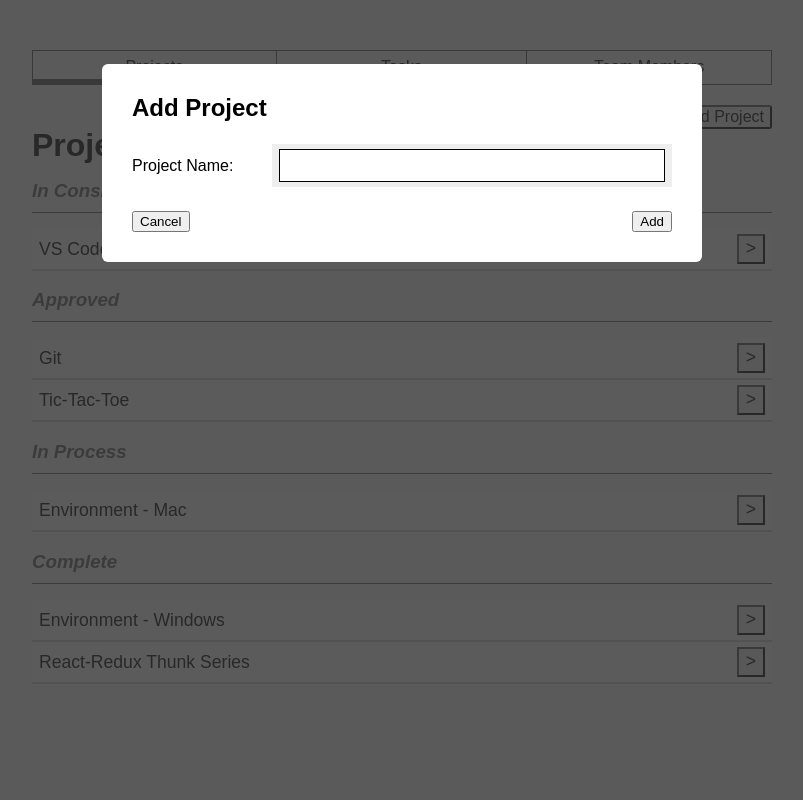
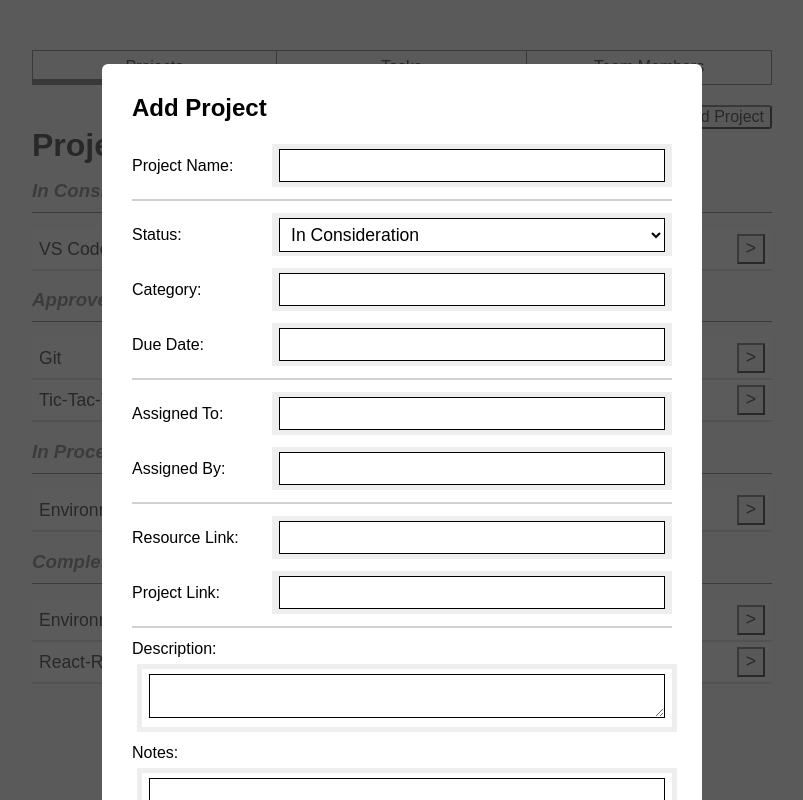
Before and after one commit to isabel985/task-manager, a React (Create React App) app: page /projects in a window 1280 px wide. Both pictures are taken after a click on the button "Add Project". Shown: the whole page, without its empty margins (238-1041 px from the left). Built offline with nearby package versions, Linux system fonts and the light colour scheme.

Commit message:
project-add-form correctly updates data

```diff
--- a/src/App.css
+++ b/src/App.css
@@ -236,9 +236,17 @@ form .item-detail-group:nth-last-child(2) {
   background: #808080;
 }
 
-.full-width {
+.item-detail.full-width {
   width: 100%;
   display: inline-block;
+}
+
+.full-width .item-detail-value {
+  width: 100%;
+  margin-top: 6px;
+  float: left;
+  border: 5px solid #eee;
+  background-color: #fff;
 }
 
 .item-detail-value.paragraph {
@@ -247,11 +255,11 @@ form .item-detail-group:nth-last-child(2) {
   height: auto;
   overflow-y: scroll;
   display: block;
-  width: 100%;
+  /* width: 100%;
   border: 5px solid #eee;
   background: #fff;
   margin: 10px 0;
-  line-height: 20px;
+  line-height: 20px; */
 }
 
 /* LET'S TRY GRID */
--- a/src/components/AddProjectForm.js
+++ b/src/components/AddProjectForm.js
@@ -7,7 +7,7 @@ class AddProjectForm extends Component {
 
     this.state = {
       project_name: '',
-      project_status: '',
+      project_status: 'in-consideration',
       project_category: '',
       project_due_date: '',
       project_end_date: '',
@@ -44,7 +44,7 @@ class AddProjectForm extends Component {
   handleReset = () => {
     this.setState({
       project_name: '',
-      project_status: '',
+      project_status: 'in-consideration',
       project_category: '',
       project_due_date: '',
       project_end_date: '',
@@ -81,6 +81,163 @@ class AddProjectForm extends Component {
               </div>
             </div>
 
+            <div className="item-detail-group">
+              <div className="item-detail">
+                <label className="item-detail-label">
+                  Status:
+                </label>
+
+                <div className="item-detail-value">
+                  <select
+                    className="item-detail-input"
+                    name="project_status"
+                    onChange={this.handleInputChange}
+                    value={this.state.project_status}>
+
+                    <option value="in-consideration">
+                      In Consideration
+                    </option>
+                    <option value="approved">
+                      Approved
+                    </option>
+                    <option value="in-process">
+                      In Process
+                    </option>
+                    <option value="complete">
+                      Complete
+                    </option>
+
+                  </select>
+                </div>
+              </div>
+
+              <div className="item-detail">
+                <label className="item-detail-label">
+                  Category:
+                </label>
+
+                <div className="item-detail-value">
+                  <input
+                    className="item-detail-input"
+                    type="text"
+                    name="project_category"
+                    onChange={this.handleInputChange}
+                    value={this.state.project_category} />
+                </div>
+              </div>
+
+              <div className="item-detail">
+                <label className="item-detail-label">
+                  Due Date:
+                </label>
+
+                <div className="item-detail-value">
+                  <input
+                    className="item-detail-input"
+                    type="text"
+                    name="project_due_date"
+                    onChange={this.handleInputChange}
+                    value={this.state.project_due_date} />
+                </div>
+              </div>
+            </div>
+
+            <div className="item-detail-group">
+              <div className="item-detail">
+                <label className="item-detail-label">
+                  Assigned To:
+                </label>
+
+                <div className="item-detail-value">
+                  <input
+                    className="item-detail-input"
+                    type="text"
+                    name="project_assigned_to"
+                    onChange={this.handleInputChange}
+                    value={this.state.project_assigned_to} />
+                </div>
+              </div>
+
+              <div className="item-detail">
+                <label className="item-detail-label">
+                  Assigned By:
+                </label>
+
+                <div className="item-detail-value">
+                  <input
+                    className="item-detail-input"
+                    type="text"
+                    name="project_assigned_by"
+                    onChange={this.handleInputChange}
+                    value={this.state.project_assigned_by} />
+                </div>
+              </div>
+            </div>
+
+            <div className="item-detail-group">
+              <div className="item-detail">
+                <label className="item-detail-label">
+                  Resource Link:
+                </label>
+
+                <div className="item-detail-value">
+                  <input
+                    className="item-detail-input"
+                    type="text"
+                    name="project_resource_link"
+                    onChange={this.handleInputChange}
+                    value={this.state.project_resource_link} />
+                </div>
+              </div>
+
+              <div className="item-detail">
+                <label className="item-detail-label">
+                  Project Link:
+                </label>
+
+                <div className="item-detail-value">
+                  <input
+                    className="item-detail-input"
+                    type="text"
+                    name="project_final_link"
+                    onChange={this.handleInputChange}
+                    value={this.state.project_final_link} />
+                </div>
+              </div>
+            </div>
+
+            <div className="item-detail-group">
+              <div className="item-detail full-width">
+                <label className="item-detail-label">
+                  Description:
+                </label>
+
+                <div className="item-detail-value paragraph">
+                  <textarea
+                    className="item-detail-input"
+                    type="text"
+                    name="project_description"
+                    onChange={this.handleInputChange}
+                    value={this.state.project_description} />
+                </div>
+              </div>
+
+              <div className="item-detail full-width">
+                <label className="item-detail-label">
+                  Notes:
+                </label>
+
+                <div className="item-detail-value paragraph">
+                  <textarea
+                    className="item-detail-input"
+                    type="text"
+                    name="project_notes"
+                    onChange={this.handleInputChange}
+                    value={this.state.project_notes} />
+                </div>
+              </div>
+            </div>
+
             <div className="modal-footer">
               <button
                 type="button"
--- a/src/containers/ProjectsPage.js
+++ b/src/containers/ProjectsPage.js
@@ -15,7 +15,12 @@ class ProjectsPage extends Component {
   }
 
   handleAddProjectSave = (project) => {
-    console.log(project);
+    console.log(data);
+
+    data.push(project);
+
+    console.log(data);
+
     this.setState({addProject: false});
   }
 
```
